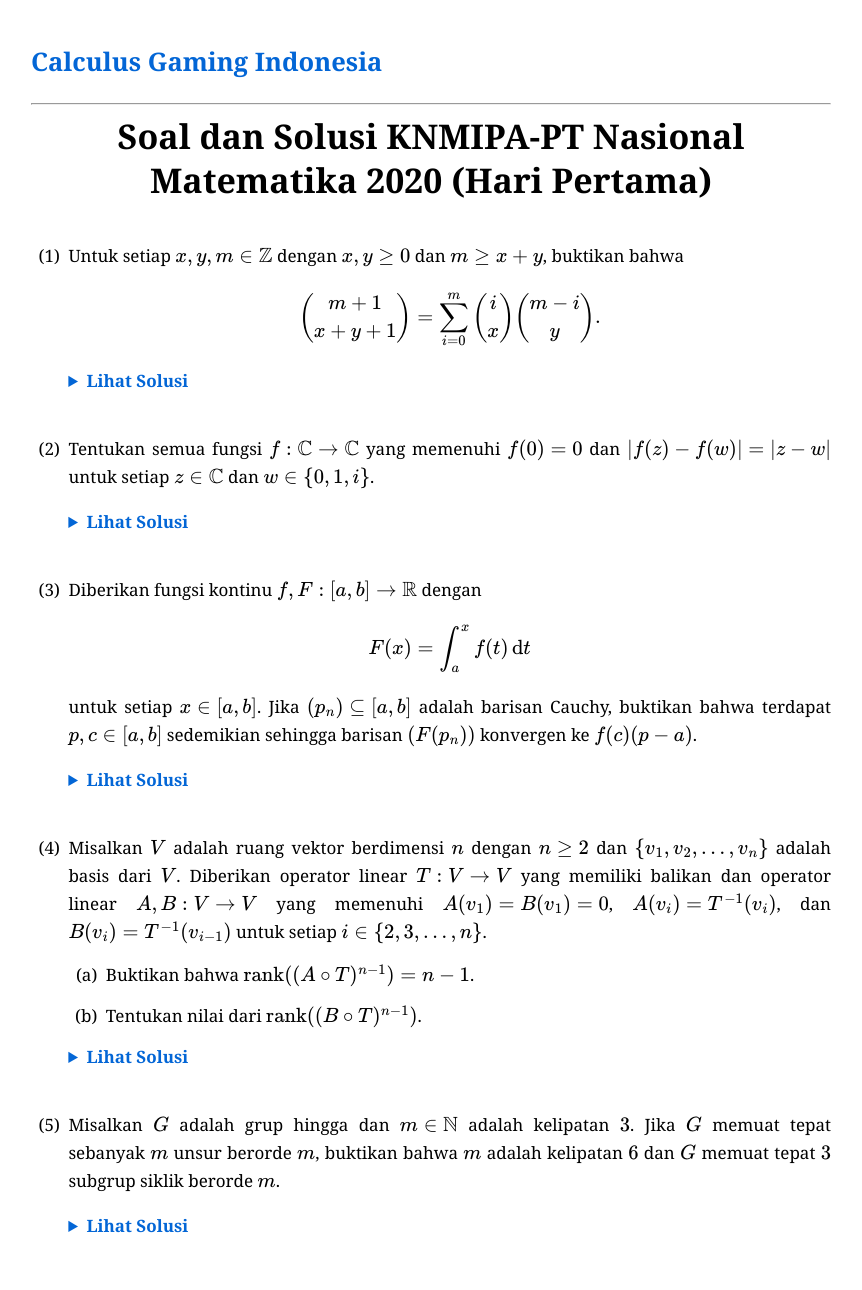
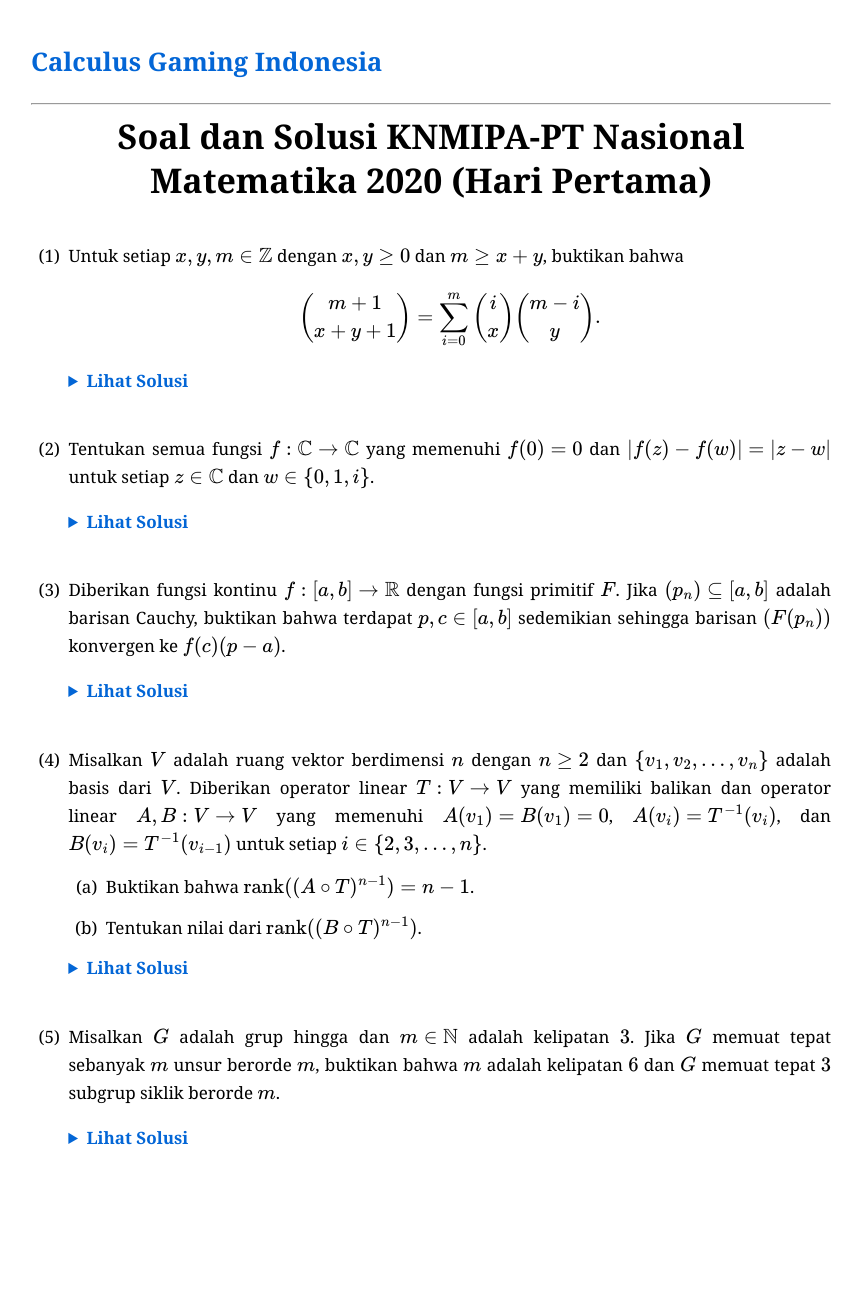
Before and after one commit to calculusgamingindonesia/calculusgamingindonesia.github.io, a Jekyll site: the page built from _posts/2026-07-01-knmipa-pt-nas-mat-20-1.md, in a window 1280 px wide. Shown: the whole page, without its empty margins (209-1071 px from the left). Built offline with Jekyll 4.4.1, drawn with Linux system fonts in a browser that asks for light colours; some web fonts are replaced; after the commit the page ends 1202 px from its top, so only the background shows below that.

Commit message:
Update 2026-07-01-knmipa-pt-nas-mat-20-1.md

```diff
--- a/_posts/2026-07-01-knmipa-pt-nas-mat-20-1.md
+++ b/_posts/2026-07-01-knmipa-pt-nas-mat-20-1.md
@@ -24,11 +24,7 @@ urutan: 107
    Solusi diserahkan kepada pembaca sebagai latihan.
    </div></details>
 
-3. Diberikan fungsi kontinu $f, F:[a, b]\to\mathbb{R}$ dengan
-
-   $$F(x)=\int_a^xf(t)\,\mathrm{d}t$$
-
-   untuk setiap $x\in[a, b]$. Jika $(p_n)\subseteq[a, b]$ adalah barisan Cauchy, buktikan bahwa terdapat $p, c\in[a, b]$ sedemikian sehingga barisan $(F(p_n))$ konvergen ke $f(c)(p-a)$.
+3. Diberikan fungsi kontinu $f:[a, b]\to\mathbb{R}$ dengan fungsi primitif $F$. Jika $(p_n)\subseteq[a, b]$ adalah barisan Cauchy, buktikan bahwa terdapat $p, c\in[a, b]$ sedemikian sehingga barisan $(F(p_n))$ konvergen ke $f(c)(p-a)$.
 
    <details><summary>Lihat Solusi</summary><div class="kotak-solusi" markdown="1">
    Solusi diserahkan kepada pembaca sebagai latihan.
```
